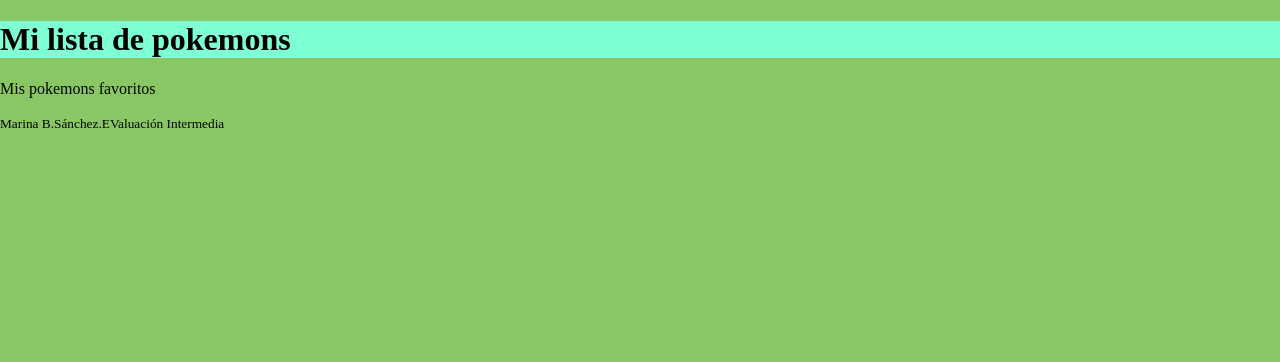
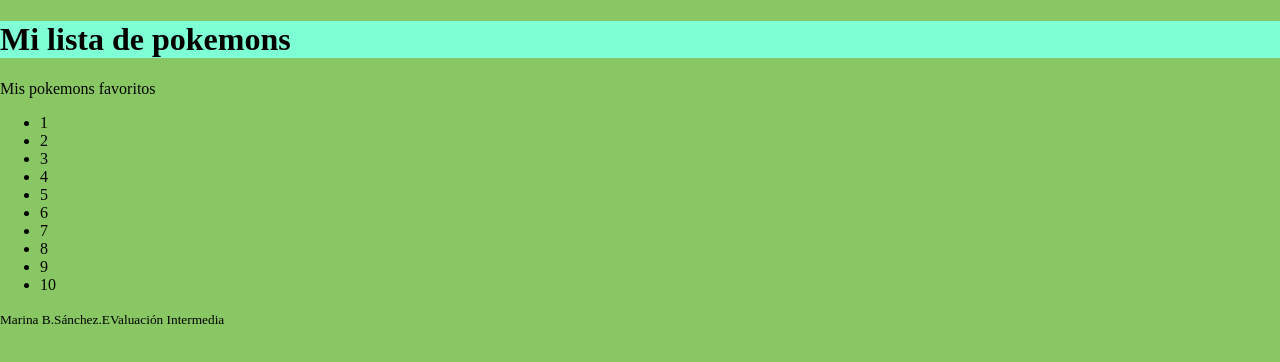
Before and after one commit to Adalab/modulo-3-evaluacion-intermedia-Marinabsanz, a React (Create React App) app: page / in a window 1280 px wide. Shown: the top 362 px of the page. Built offline with nearby package versions, Linux system fonts and the light colour scheme.

Commit message:
pokeLIst

```diff
--- a/src/components/App.js
+++ b/src/components/App.js
@@ -1,32 +1,32 @@
+
+import React from "react";
+import "../styles/main.scss";
+import Pokemon from "./Pokemon";
+import Data from "../Data/data.json";
+// import { useState } from "react";
 
 
-// import logo from './logo.svg';
-import React from 'react';
-import Data from '../Data/data.json';
-import Pokelist from './PokeList';
-import '../styles/main.scss';
+const App = () => {
 
-const App= () => {
+  // const [Data, setData] = useState(Data);
+
+console.log(Data)
   return (
-    <div className="Div">
-      <header className="partial">
-        <h1 className= 'pokestyle'>Mi lista de pokemons</h1>
+    <>
+      <header className="headerstyle">
+        <h1 className="pokestyle">Mi lista de pokemons</h1>
       </header>
 
-      <main className= "partial">
-      <p> Mis pokemons favoritos </p>
-
-
+      <main className="mainstyle">
+        <p> Mis pokemons favoritos </p>
+        <Pokemon datapoke={Data}/>
       </main>
 
-<footer className= "footer">
-<small> Marina B.Sánchez.EValuación Intermedia</small>
-</footer>
-
-    </div>
-
-
+      <footer className="footerstyle">
+        <small> Marina B.Sánchez.EValuación Intermedia</small>
+      </footer>
+    </>
   );
-}
+};
 
 export default App;
--- a/src/components/PokeList.js
+++ b/src/components/PokeList.js
@@ -0,0 +1,18 @@
+import React from "react";
+
+
+class PokeList extends React.Component {
+
+    render() { console.table(this.props.datapoke)
+const ePokemon = this.props.datapoke.map((pokeitem) =>
+{ return ( <li key ={pokeitem.id}  className ='eachPokemon'> {pokeitem.id}
+        </li>)  })
+
+    return (
+       <ul>
+           {ePokemon}
+       </ul>
+    )
+}
+    }
+export default PokeList;
--- a/src/components/Pokemon.js
+++ b/src/components/Pokemon.js
@@ -0,0 +1,11 @@
+import { render } from "@testing-library/react";
+import { useState } from "react";
+import PokeList from "./PokeList";
+
+const Pokemon = (props) =>
+{
+    return <PokeList datapoke = {props.datapoke}/>;
+  }
+;
+
+export default Pokemon;
```
